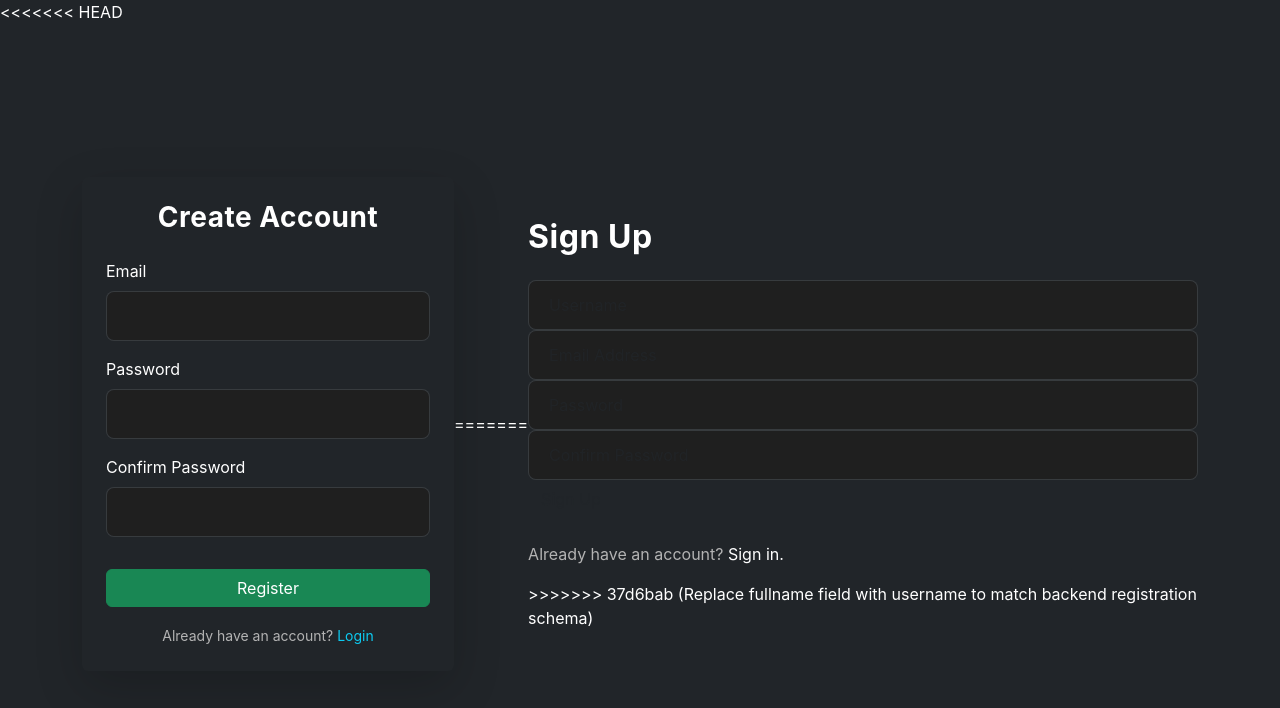
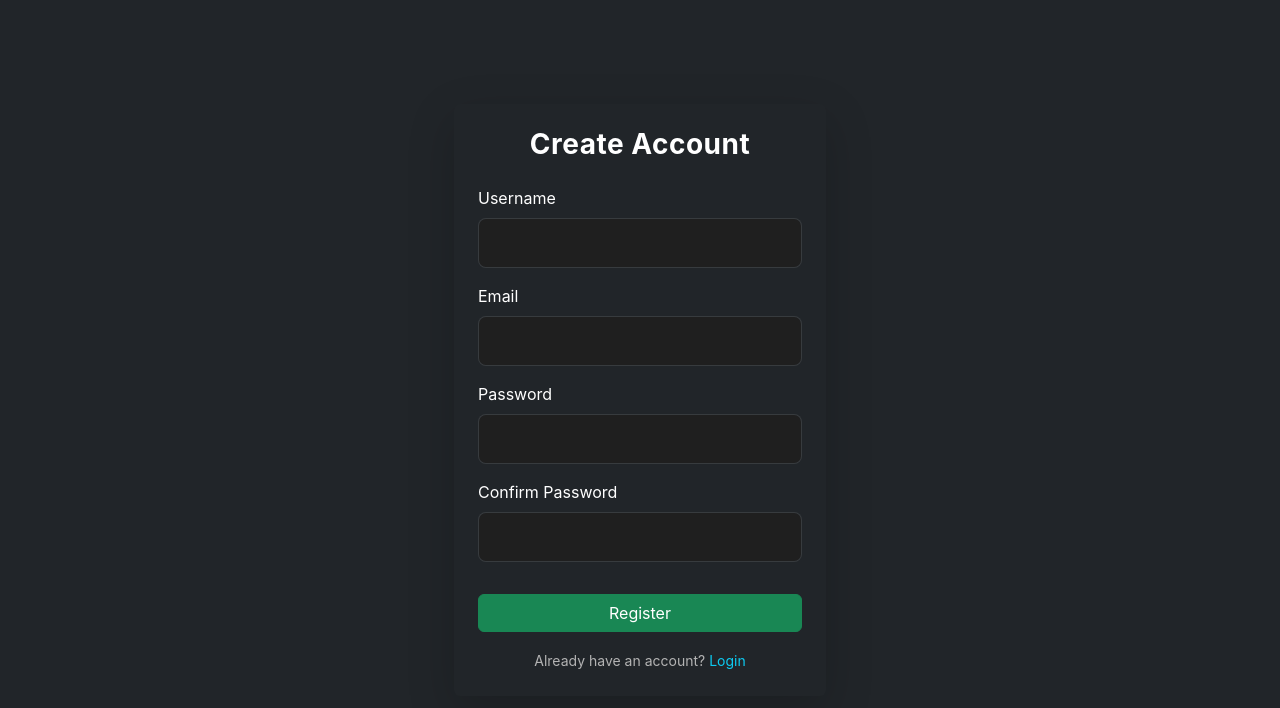
Before and after one commit to vosshindran/entertainment-recommendation-system, a plain HTML site: page frontend/pages/register.html in a window 1280 px wide. Drawn offline with nearby package versions, Linux system fonts and the light colour scheme.

Commit message:
fix corrupted css layout

```diff
--- a/frontend/pages/register.html
+++ b/frontend/pages/register.html
@@ -11,7 +11,6 @@
     <link rel="stylesheet" href="../css/styles.css">
     <link rel="stylesheet" href="../css/darkmode.css">
 </head>
-<<<<<<< HEAD
 
 <body class="bg-dark text-white">
 
@@ -25,30 +24,30 @@
 
                 <form id="register-form">
 
-                    <!-- Email -->
+                    <div class="mb-3">
+                        <label class="form-label">Username</label>
+                        <input type="text" class="form-control" id="username" required>
+                    </div>
+
                     <div class="mb-3">
                         <label class="form-label">Email</label>
                         <input type="email" class="form-control" id="email" required>
                     </div>
 
-                    <!-- Password -->
                     <div class="mb-3">
                         <label class="form-label">Password</label>
                         <input type="password" class="form-control" id="password" required>
                     </div>
 
-                    <!-- Confirm Password -->
                     <div class="mb-3">
                         <label class="form-label">Confirm Password</label>
                         <input type="password" class="form-control" id="confirm-password" required>
                     </div>
 
-                    <!-- Button -->
                     <button type="submit" class="btn btn-success w-100 mt-3">
                         Register
                     </button>
 
-                    <!-- Footer -->
                     <div class="text-center mt-3">
                         <small class="text-muted">
                             Already have an account?
@@ -62,21 +61,6 @@
 
         </div>
 
-=======
-<body>
-    <div class="login-overlay"></div>
-
-    <div class="login-card animate-fade-in">
-        <h2 class="mb-4 fw-bold">Sign Up</h2>
-        <form id="register-form">
-            <input type="text" class="form-control" id="username" placeholder="Username" required>
-            <input type="email" class="form-control" id="email" placeholder="Email Address" required>
-            <input type="password" class="form-control" id="password" placeholder="Password" required>
-            <input type="password" class="form-control" id="confirm-password" placeholder="Confirm Password" required>
-            <button type="submit" class="btn btn-login">Sign Up</button>
-            <p class="mt-4 text-muted">Already have an account? <a href="login.html" class="text-white text-decoration-none">Sign in.</a></p>
-        </form>
->>>>>>> 37d6bab (Replace fullname field with username to match backend registration schema)
     </div>
 
     <script src="../js/storage.js"></script>
```
